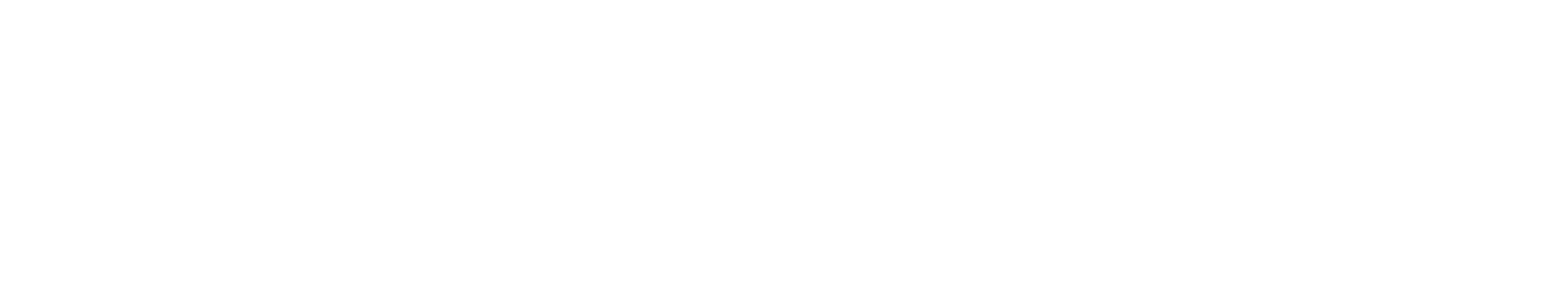
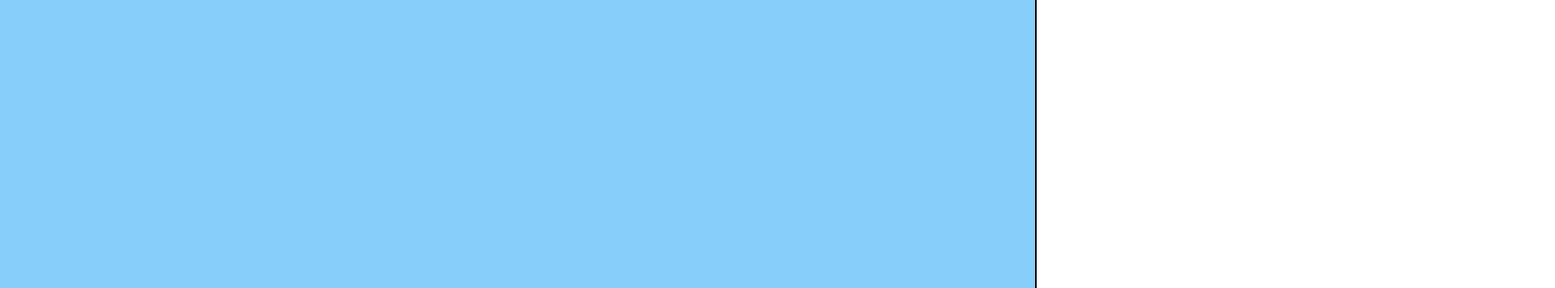
Before and after one commit to Lauro235/horizontalScroll, a plain HTML site: page index.html in a window 1280 px wide. Shown: the top 356 px of the page at 81% size, 1920 px wide, since content can reach past the window. Drawn offline with Linux system fonts and the light colour scheme.

Commit message:
CSS for left to right scroll
In this version I have created a nice left to right scroll that uses flex and Javascript. Although to be fair, the JavaScript may have been over kill.

```diff
--- a/style.css
+++ b/style.css
@@ -57,30 +57,39 @@
 }
 
 .wrapper {
-    transform:rotate(-90deg) translateY(-300px);
-    transform-origin: right top ;
-    overflow-x: hidden;
-    overflow-y: auto;
-    height: 300px;
-    width: 300px;
-    margin: 0 auto;
-    direction: rtl;
-    position: relative;
-    overflow: visible;
+    background-color: beige;
+    /* transform: scale(1); */
+    /* transform: rotate(90deg); */
+    overflow-y: hidden;
+    overflow-x: scroll;
+    display: flex;
+    flex-direction: row;
+    width: 100vw;
+    height: 100vh;
 }
 
 .item {
-    transform: rotate(90deg);
     background-color: lightskyblue;
     outline: 2px solid black;
-    width: 300px;
-    height: 300px;
-    direction: ltr;
-    position: relative;
-    bottom: 766px;
-    left: 330px;
+    transform: scale(1);
+    /* transform: rotate(-90deg);
+    /* margin: 0; */
+    width: 100vw;
+    height: 100%;
+    flex-shrink: 0;
+    display: flex;
+    justify-content: center;
+    align-items: center;
+    font-size: 40px;
 }
 
+/* .item+.item {
+    margin: 1em 0;
+} */
+
+.item:last-child {
+    margin: 0;
+}
 
 /*
 =======================
```
